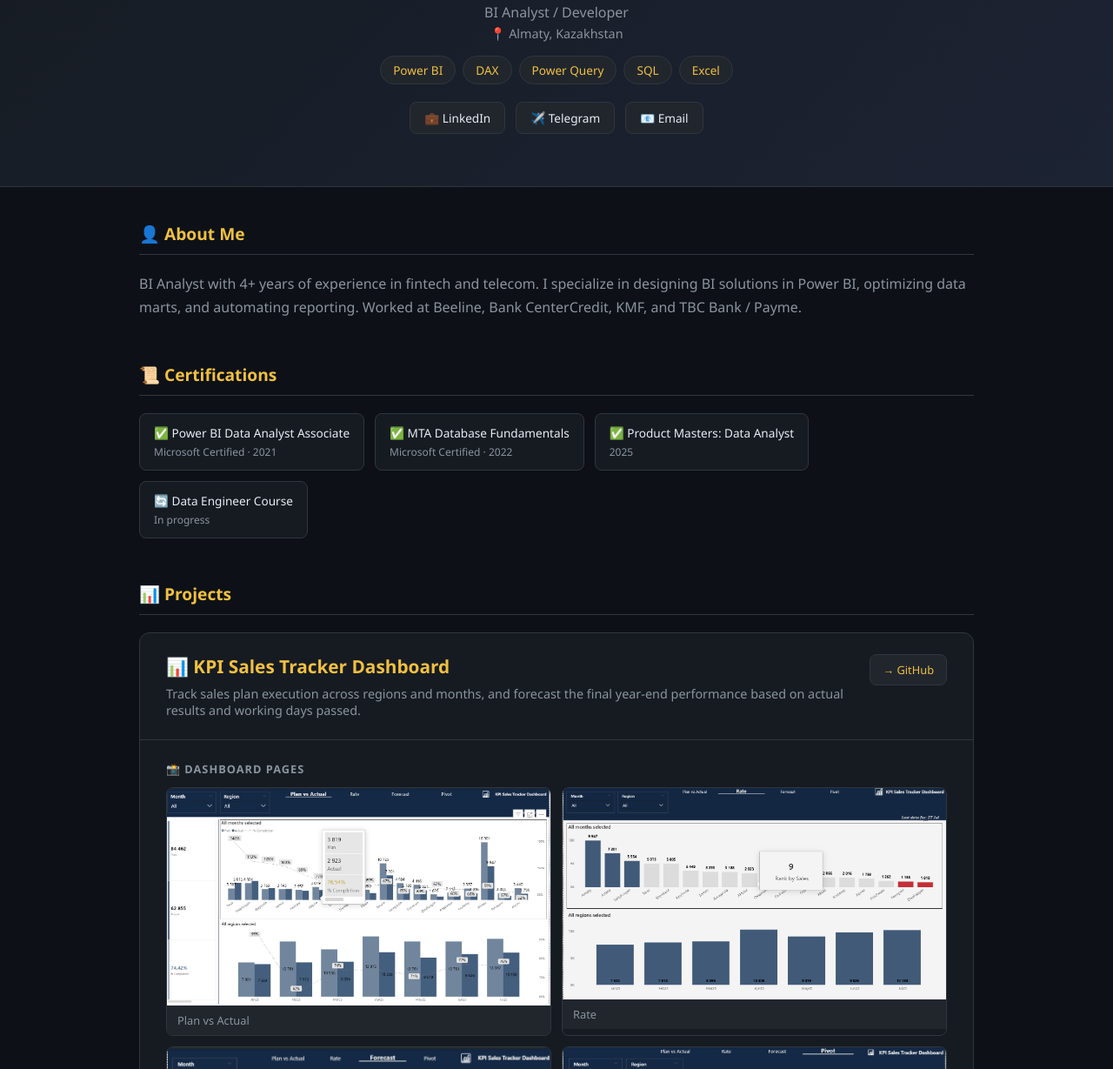
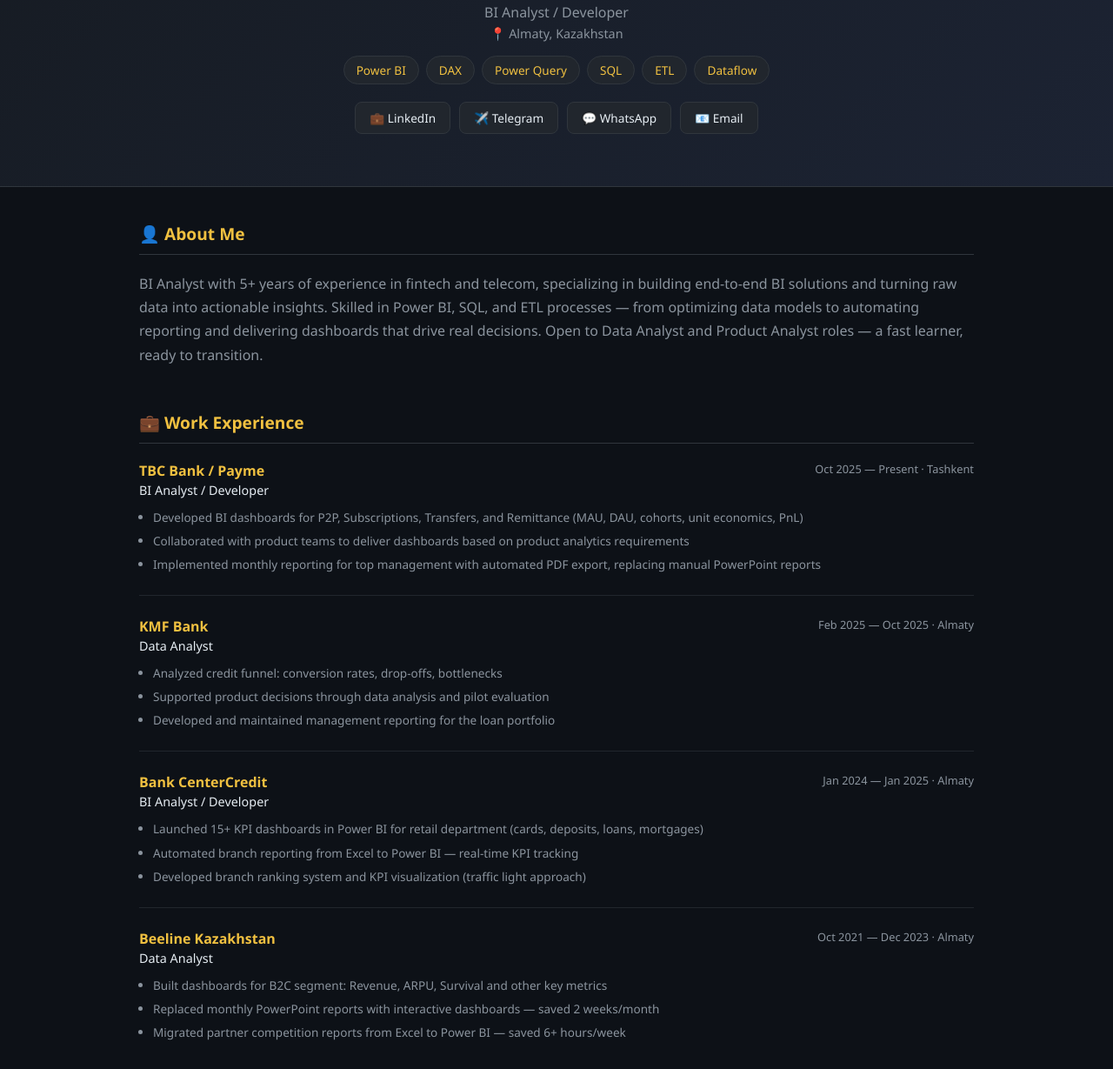
Before and after one commit to YerkeSalmurza/powerbi-portfolio, a plain HTML site: page index.html in a window 1280 px wide. Shown: the part 251-1480 px from the top of the page at 87% size. Drawn offline with Linux system fonts and the light colour scheme.

Commit message:
Update index.html

```diff
--- a/index.html
+++ b/index.html
@@ -1,4 +1,3 @@
-
 <!DOCTYPE html>
 <html lang="en">
 <head>
@@ -16,12 +15,11 @@
         .hero .location { color: #8b949e; font-size: 0.9rem; margin-top: 4px; }
         .badges { margin-top: 16px; display: flex; gap: 8px; justify-content: center; flex-wrap: wrap; }
         .badge { background: #21262d; border: 1px solid #30363d; padding: 6px 14px; border-radius: 20px; font-size: 0.85rem; color: #f0c040; }
-        .social-links { margin-top: 20px; display: flex; gap: 12px; justify-content: center; flex-wrap: wrap; }
+        .social-links { margin-top: 20px; display: flex; gap: 10px; justify-content: center; flex-wrap: wrap; }
         .social-links a { background: #21262d; border: 1px solid #30363d; padding: 8px 16px; border-radius: 8px; color: #e6edf3; text-decoration: none; font-size: 0.85rem; transition: border-color 0.2s; }
         .social-links a:hover { border-color: #f0c040; color: #f0c040; }
 
         .container { max-width: 1000px; margin: 0 auto; padding: 40px 20px; }
-
         .section { margin-bottom: 50px; }
         .section-heading { font-size: 1.2rem; font-weight: 700; color: #f0c040; margin-bottom: 20px; padding-bottom: 10px; border-bottom: 1px solid #30363d; }
 
@@ -29,6 +27,15 @@
         .cert { background: #161b22; border: 1px solid #30363d; border-radius: 8px; padding: 12px 16px; font-size: 0.85rem; color: #e6edf3; text-decoration: none; transition: border-color 0.2s; }
         .cert:hover { border-color: #f0c040; color: #f0c040; }
         .cert span { display: block; color: #8b949e; font-size: 0.75rem; margin-top: 4px; }
+
+        .exp-item { margin-bottom: 24px; padding-bottom: 24px; border-bottom: 1px solid #21262d; }
+        .exp-item:last-child { border-bottom: none; }
+        .exp-header { display: flex; justify-content: space-between; align-items: flex-start; flex-wrap: wrap; gap: 8px; }
+        .exp-company { font-weight: 700; color: #f0c040; font-size: 1rem; }
+        .exp-role { color: #e6edf3; font-size: 0.9rem; margin-top: 2px; }
+        .exp-period { color: #8b949e; font-size: 0.8rem; white-space: nowrap; }
+        .exp-desc { color: #8b949e; font-size: 0.85rem; margin-top: 10px; line-height: 1.7; }
+        .exp-desc li { margin-left: 16px; margin-top: 4px; }
 
         .project { background: #161b22; border: 1px solid #30363d; border-radius: 12px; margin-bottom: 40px; overflow: hidden; }
         .project-header { padding: 24px 30px; border-bottom: 1px solid #30363d; display: flex; justify-content: space-between; align-items: flex-start; gap: 20px; }
@@ -63,26 +70,97 @@
         <span class="badge">DAX</span>
         <span class="badge">Power Query</span>
         <span class="badge">SQL</span>
-        <span class="badge">Excel</span>
+        <span class="badge">ETL</span>
+        <span class="badge">Dataflow</span>
     </div>
     <div class="social-links">
         <a href="https://linkedin.com/in/yerke-salmurza" target="_blank">💼 LinkedIn</a>
         <a href="https://t.me/eldehea" target="_blank">✈️ Telegram</a>
+        <a href="https://wa.me/77024284444" target="_blank">💬 WhatsApp</a>
         <a href="mailto:yerke.salmurza@gmail.com">📧 Email</a>
     </div>
 </div>
 
 <div class="container">
 
+    <!-- ABOUT -->
     <div class="section">
         <div class="section-heading">👤 About Me</div>
         <p style="color:#8b949e; line-height:1.7;">
-            BI Analyst with 4+ years of experience in fintech and telecom.
-            I specialize in designing BI solutions in Power BI, optimizing data marts,
-            and automating reporting. Worked at Beeline, Bank CenterCredit, KMF, and TBC Bank / Payme.
+            BI Analyst with 5+ years of experience in fintech and telecom, specializing in building
+            end-to-end BI solutions and turning raw data into actionable insights. Skilled in Power BI,
+            SQL, and ETL processes — from optimizing data models to automating reporting and delivering
+            dashboards that drive real decisions. Open to Data Analyst and Product Analyst roles —
+            a fast learner, ready to transition.
         </p>
     </div>
 
+    <!-- EXPERIENCE -->
+    <div class="section">
+        <div class="section-heading">💼 Work Experience</div>
+
+        <div class="exp-item">
+            <div class="exp-header">
+                <div>
+                    <div class="exp-company">TBC Bank / Payme</div>
+                    <div class="exp-role">BI Analyst / Developer</div>
+                </div>
+                <div class="exp-period">Oct 2025 — Present · Tashkent</div>
+            </div>
+            <ul class="exp-desc">
+                <li>Developed BI dashboards for P2P, Subscriptions, Transfers, and Remittance (MAU, DAU, cohorts, unit economics, PnL)</li>
+                <li>Collaborated with product teams to deliver dashboards based on product analytics requirements</li>
+                <li>Implemented monthly reporting for top management with automated PDF export, replacing manual PowerPoint reports</li>
+            </ul>
+        </div>
+
+        <div class="exp-item">
+            <div class="exp-header">
+                <div>
+                    <div class="exp-company">KMF Bank</div>
+                    <div class="exp-role">Data Analyst</div>
+                </div>
+                <div class="exp-period">Feb 2025 — Oct 2025 · Almaty</div>
+            </div>
+            <ul class="exp-desc">
+                <li>Analyzed credit funnel: conversion rates, drop-offs, bottlenecks</li>
+                <li>Supported product decisions through data analysis and pilot evaluation</li>
+                <li>Developed and maintained management reporting for the loan portfolio</li>
+            </ul>
+        </div>
+
+        <div class="exp-item">
+            <div class="exp-header">
+                <div>
+                    <div class="exp-company">Bank CenterCredit</div>
+                    <div class="exp-role">BI Analyst / Developer</div>
+                </div>
+                <div class="exp-period">Jan 2024 — Jan 2025 · Almaty</div>
+            </div>
+            <ul class="exp-desc">
+                <li>Launched 15+ KPI dashboards in Power BI for retail department (cards, deposits, loans, mortgages)</li>
+                <li>Automated branch reporting from Excel to Power BI — real-time KPI tracking</li>
+                <li>Developed branch ranking system and KPI visualization (traffic light approach)</li>
+            </ul>
+        </div>
+
+        <div class="exp-item">
+            <div class="exp-header">
+                <div>
+                    <div class="exp-company">Beeline Kazakhstan</div>
+                    <div class="exp-role">Data Analyst</div>
+                </div>
+                <div class="exp-period">Oct 2021 — Dec 2023 · Almaty</div>
+            </div>
+            <ul class="exp-desc">
+                <li>Built dashboards for B2C segment: Revenue, ARPU, Survival and other key metrics</li>
+                <li>Replaced monthly PowerPoint reports with interactive dashboards — saved 2 weeks/month</li>
+                <li>Migrated partner competition reports from Excel to Power BI — saved 6+ hours/week</li>
+            </ul>
+        </div>
+    </div>
+
+    <!-- CERTIFICATIONS -->
     <div class="section">
         <div class="section-heading">📜 Certifications</div>
         <div class="certs">
@@ -105,6 +183,7 @@
         </div>
     </div>
 
+    <!-- PROJECTS -->
     <div class="section">
         <div class="section-heading">📊 Projects</div>
 
@@ -152,7 +231,7 @@
 </div>
 
 <footer>
-    <p>© 2025 Yerke Salmurza · <a href="https://linkedin.com/in/yerke-salmurza">LinkedIn</a> · <a href="https://t.me/eldehea">Telegram</a></p>
+    <p>© 2025 Yerke Salmurza · <a href="https://linkedin.com/in/yerke-salmurza">LinkedIn</a> · <a href="https://t.me/eldehea">Telegram</a> · <a href="https://wa.me/77024284444">WhatsApp</a></p>
 </footer>
 
 </body>
```
